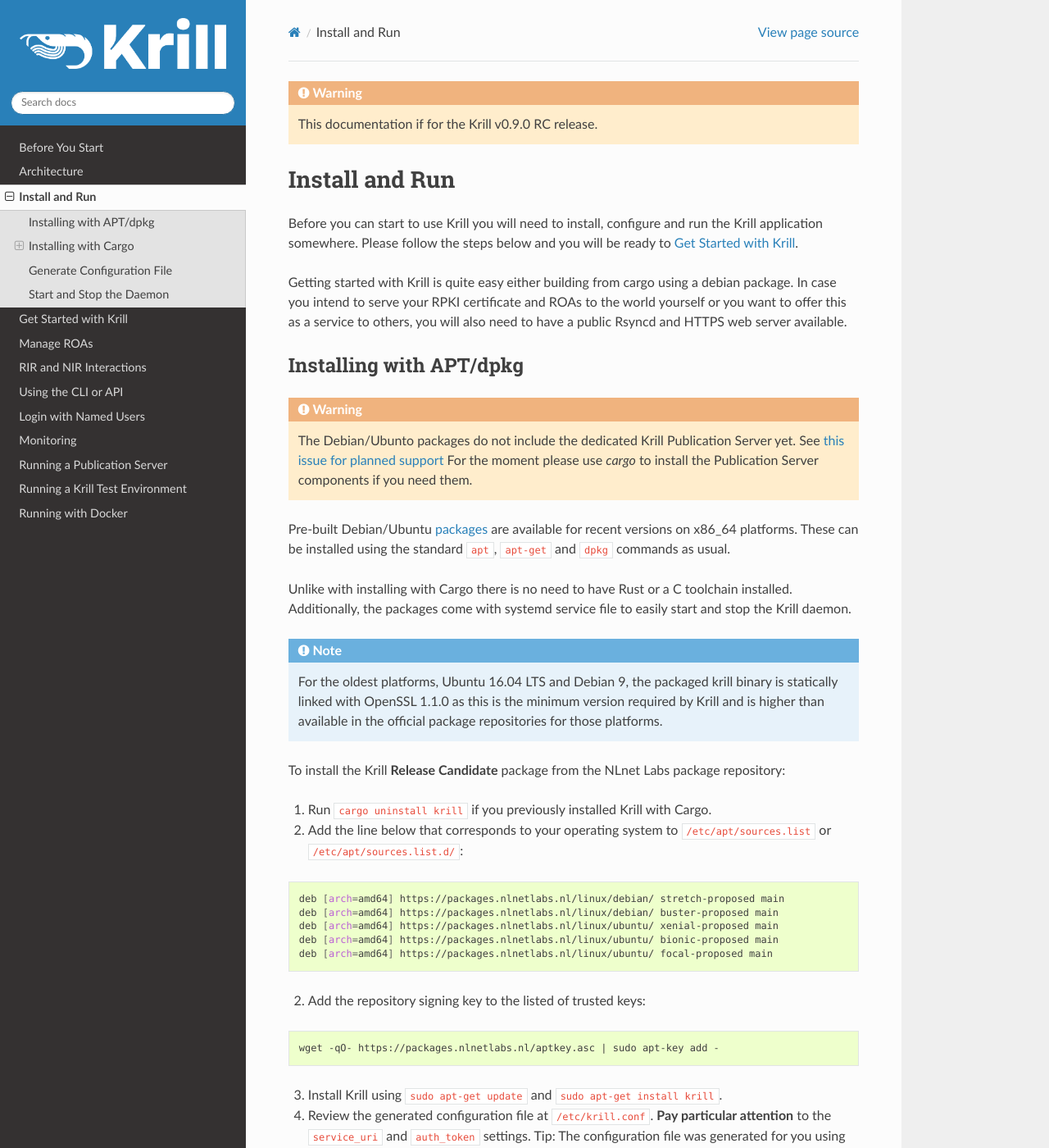
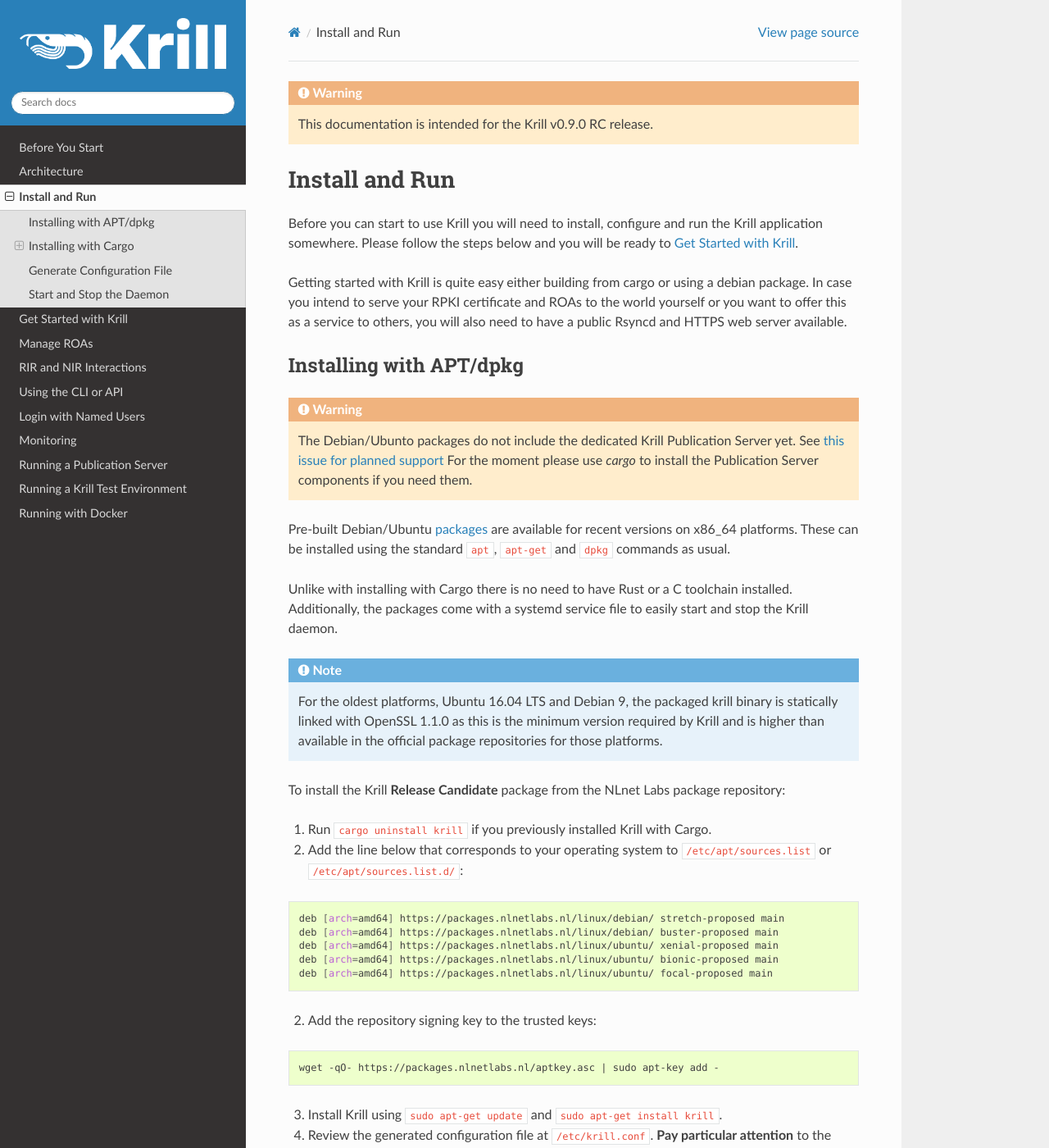
Before and after one commit to NLnetLabs/krill-manual, a Sphinx documentation site: the page built from source/install-and-run.rst, in a window 1280 px wide and 1400 px high. Shown: the whole window at 82% size. Built offline with Sphinx 7.4.7 and the Read the Docs theme 2.0.0, drawn with Linux system fonts in a browser that asks for light colours; some of the changed text lies outside the part shown.

```diff
--- a/source/install-and-run.rst
+++ b/source/install-and-run.rst
@@ -1,6 +1,6 @@
 .. _doc_krill_install_and_run:
 
-.. Warning:: This documentation if for the Krill v0.9.0 RC release.
+.. Warning:: This documentation is intended for the Krill v0.9.0 RC release.
 
 Install and Run
 ===============
@@ -9,7 +9,7 @@ Before you can start to use Krill you will need to install, configure and run
 the Krill application somewhere. Please follow the steps below and you will be
 ready to :ref:`doc_krill_get_started`.
 
-Getting started with Krill is quite easy either building from cargo using a
+Getting started with Krill is quite easy either building from cargo or using a
 debian package. In case you intend to serve your RPKI certificate and ROAs to the
 world yourself or you want to offer this as a service to others, you will also
 need to have a public Rsyncd and HTTPS web server available.
@@ -27,7 +27,7 @@ for recent versions on x86_64 platforms. These can be installed using the standa
 ``apt``, ``apt-get`` and ``dpkg`` commands as usual.
 
 Unlike with installing with Cargo there is no need to have Rust or a C toolchain
-installed. Additionally, the packages come with systemd service file to easily
+installed. Additionally, the packages come with a systemd service file to easily
 start and stop the Krill daemon.
 
 .. Note:: For the oldest platforms, Ubuntu 16.04 LTS and Debian 9, the packaged
@@ -48,7 +48,7 @@ To install the Krill **Release Candidate** package from the NLnet Labs package r
   deb [arch=amd64] https://packages.nlnetlabs.nl/linux/ubuntu/ bionic-proposed main
   deb [arch=amd64] https://packages.nlnetlabs.nl/linux/ubuntu/ focal-proposed main
 
-2. Add the repository signing key to the listed of trusted keys:
+2. Add the repository signing key to the trusted keys:
 
 .. code-block:: bash
 
@@ -56,7 +56,7 @@ To install the Krill **Release Candidate** package from the NLnet Labs package r
 
 3. Install Krill using ``sudo apt-get update`` and ``sudo apt-get install krill``.
 4. Review the generated configuration file at ``/etc/krill.conf``.
-   **Pay particular attention** to the ``service_uri`` and ``auth_token``
+   **Pay particular attention** to the ``service_uri`` and ``admin_token``
    settings. Tip: The configuration file was generated for you using the
    ``krillc config simple`` command.
 5. Once happy with the settings use ``sudo systemctl enable --now krill`` to instruct
```
Also changed, not shown: other parts of source/install-and-run.rst (+1 -1 lines).
